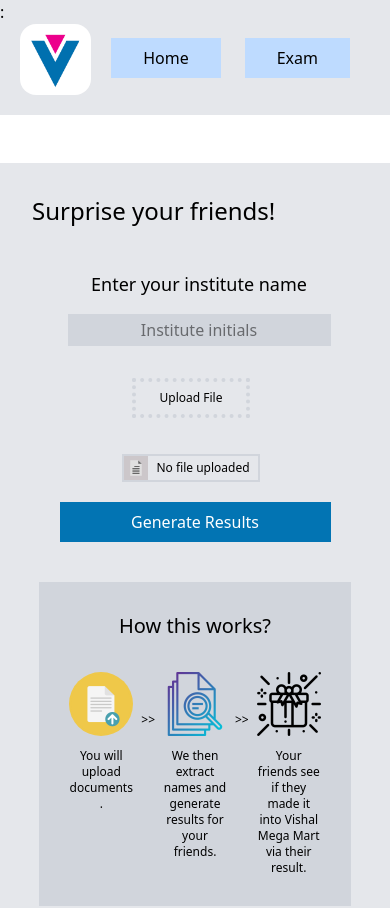
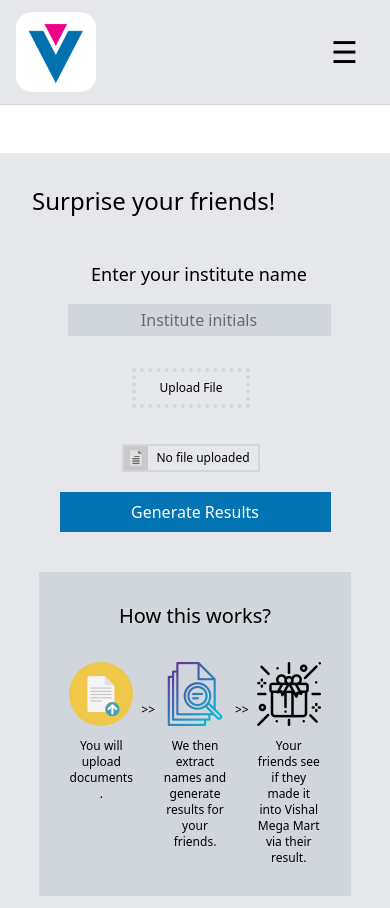
Before and after one commit to anantl911/Vishal-ResultMart, a React (Vite) app in the folder frontend/: page /generate in a window 390 px wide. Shown: the top 908 px of the page. Built offline with nearby package versions, Linux system fonts and the light colour scheme; no server answers.

Commit message:
hamburdger and accordion for mobile screens

```diff
--- a/frontend/src/Components/Header.jsx
+++ b/frontend/src/Components/Header.jsx
@@ -1,35 +1,69 @@
-import { useEffect, useState } from "react";
+import { useState } from "react";
 import { Link } from "react-router-dom";
 
 const Header = () => {
+    const [isMenuOpen, setIsMenuOpen] = useState(false);
 
-    return(
+    return (
         <header className="relative z-50">
-            <div id="header-container" className="w-screen sm:max-h-[92.5px] bg-gray-200 flex justify-between">
-                <div id="header-logo">
+            <div className="w-screen sm:max-h-[92.5px] bg-gray-200 flex justify-between items-center px-4 py-3 sm:px-10">
 
-                    <img src="vssmall.jpg" className="max-w-90 hidden sm:block" /> :
-                    <img src="icon.png" className="max-h-20 mx-5 mb-5 block sm:hidden rounded-2xl" />
-
+                {/* Logo */}
+                <div>
+                    <img src="vssmall.jpg" className="max-w-90 hidden sm:block" alt="logo" />
+                    <img src="icon.png" className="max-h-20 block sm:hidden rounded-2xl" alt="icon" />
                 </div>
 
-                <div id="options" className="mx-10 sm:my-5 flex items-center">
+                {/* Desktop Menu */}
+                <div className="hidden sm:flex items-center">
                     <ul className="list-none flex gap-6 select-none">
                         <li>
                             <Link to="/result">
-                            <div className="bg-blue-200 hover:bg-blue-300 transition duration-500 hover:cursor-pointer p-2 px-8">Home</div>
+                                <div className="bg-blue-200 hover:bg-blue-300 transition duration-500 hover:cursor-pointer p-2 px-8">Home</div>
                             </Link>
-                            </li>
+                        </li>
                         <li>
                             <Link to="/about">
-                            <div className="bg-blue-200 hover:bg-blue-300 transition duration-500 hover:cursor-pointer p-2 px-8">Exam</div>
+                                <div className="bg-blue-200 hover:bg-blue-300 transition duration-500 hover:cursor-pointer p-2 px-8">Exam</div>
                             </Link>
                         </li>
                     </ul>
                 </div>
+
+                {/* Hamburger Icon */}
+                <button
+                    className="sm:hidden text-3xl mr-4 hover:cursor-pointer focus:outline-none"
+                    onClick={() => setIsMenuOpen(!isMenuOpen)}
+                >
+                    ☰
+                </button>
+            </div>
+
+            {/* Mobile Accordion with Smooth Slide */}
+            <div
+                className={`sm:hidden overflow-hidden transition-all duration-500 ease-in-out ${
+                    isMenuOpen ? 'max-h-40 py-2' : 'max-h-0 py-0'
+                } bg-gray-100 border-t border-gray-300 px-4`}
+            >
+                <ul className="flex flex-col gap-2">
+                    <li>
+                        <Link to="/result" onClick={() => setIsMenuOpen(false)}>
+                            <div className="bg-blue-200 hover:bg-blue-300 transition duration-300 p-2 rounded-md text-center">
+                                Home
+                            </div>
+                        </Link>
+                    </li>
+                    <li>
+                        <Link to="/about" onClick={() => setIsMenuOpen(false)}>
+                            <div className="bg-blue-200 hover:bg-blue-300 transition duration-300 p-2 rounded-md text-center">
+                                Exam
+                            </div>
+                        </Link>
+                    </li>
+                </ul>
             </div>
         </header>
-    )
-}
+    );
+};
 
 export default Header;
--- a/frontend/src/Components/onAbout/MassGenerate.jsx
+++ b/frontend/src/Components/onAbout/MassGenerate.jsx
@@ -71,7 +71,7 @@
     }
 
     console.log("resultList: ",resultList,"\nresultFlawed: ",resultFlawed);
-
+    setLoading({ parentLoading: true, uploadLoading: true, nameSearchLoading: false, giftLoading: false, loaded: false });
     for (const user of result.names) {
       const result = await addNewCandidate(
         user.first, user.middle, user.last,
@@ -99,7 +99,7 @@
     }
 
 
-    setLoading({ parentLoading: true, uploadLoading: true, nameSearchLoading: false, giftLoading: false, loaded: false });
+
     setNameGenPromo("Receiving your file.")
 
       if(result.names.length === 0) {
--- a/frontend/src/helpers/createDocs.js
+++ b/frontend/src/helpers/createDocs.js
@@ -74,11 +74,11 @@
   // Metadata section
   const today = new Date();
   let dayString = today.getDate().toString();
-  let Month = today.getMonth().toString();
+  let Month = String(today.getMonth()+1);
   const metadata = [
     makeMetadataLine('Exam Code: VBMEGA2025', 'Centre Code: 0805'),
     makeMetadataLine('Job: Group S', 'Month: May-June'),
-    makeMetadataLine('Exam Duration: 3 Hours', `Result on: ${dayString}/${Month}`),
+    makeMetadataLine('Exam Duration: 3 Hours', `Result on: ${dayString.padStart(2,"0")}/${Month.padStart(2,"0")}`),
     new Paragraph(''),
   ];
 
```
Also changed, not shown: 5 other files (tests, documents, lock files or other folders).
